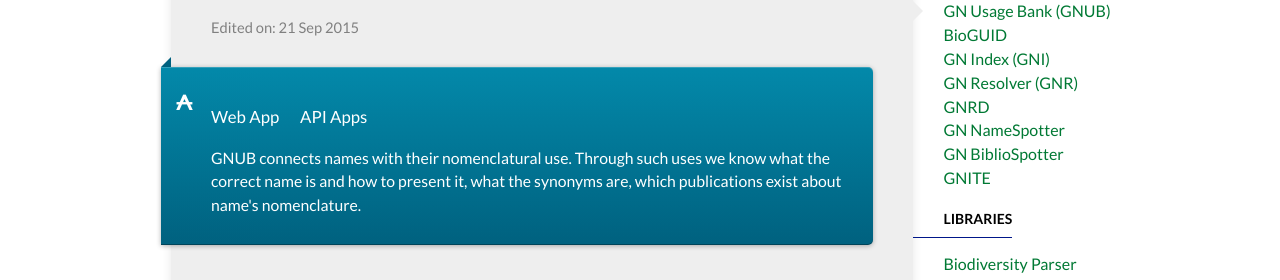
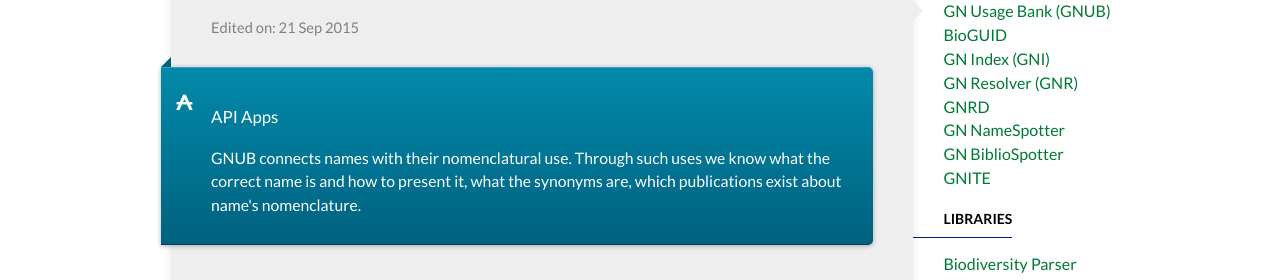
Before and after one commit to GlobalNamesArchitecture/GlobalNamesArchitecture.github.io, a Jekyll site: the page built from _apps/gnub.md, in a window 1280 px wide. Shown: the part 265-545 px from the top of the page. Built offline with Jekyll 4.4.1, drawn with Linux system fonts in a browser that asks for light colours; nearby versions of some CDN libraries.

Commit message:
Remove Web App tag

```diff
--- a/_apps/gnub.md
+++ b/_apps/gnub.md
@@ -9,7 +9,6 @@ permalink: /apps/gnub/
 ---
 <div class="note application">
   <ul>
-    <li>Web App</li>
     <li>API Apps</li>
   </ul>
   <p>GNUB connects names with their nomenclatural use. Through such uses we
```
